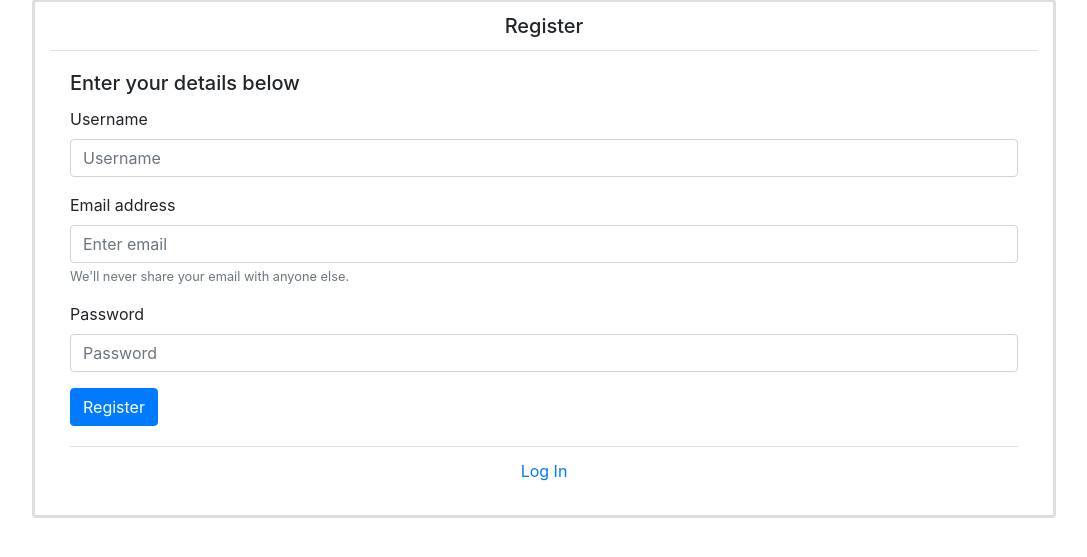
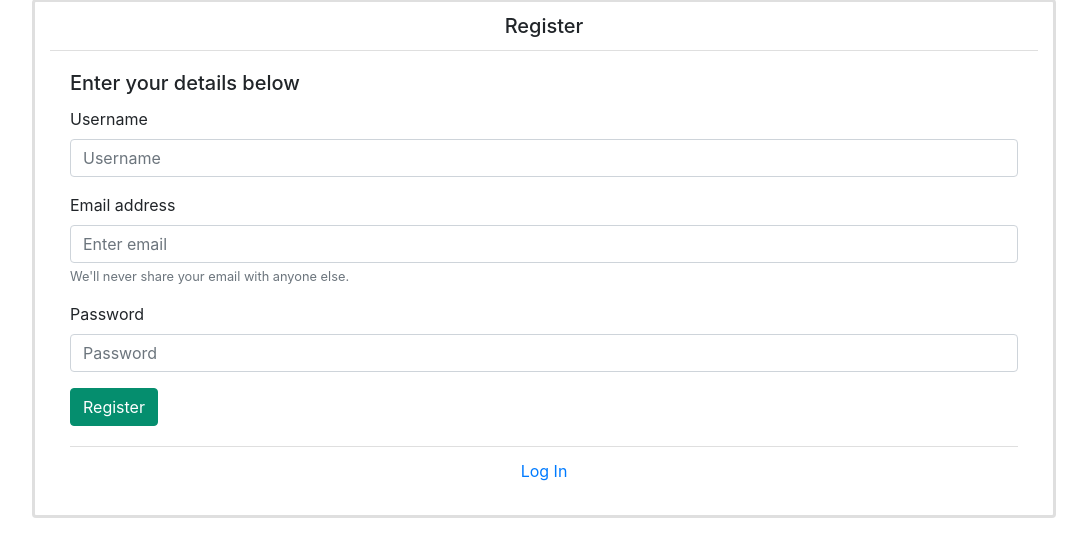
Before and after one commit to DonnaIB/surround_yourself_with_spanish, a Flask app: page /register in a window 1280 px wide. Shown: the part 153-710 px from the top of the page, without its empty margins (96-1183 px from the left). Run offline with Flask 2, Linux system fonts and the light colour scheme; some libraries are stand-ins or nearby versions.

Commit message:
Button color updated

```diff
--- a/static/css/style.css
+++ b/static/css/style.css
@@ -109,3 +109,15 @@
     padding-top: 20px;
 
 }
+
+/* buttons */
+
+.btn-primary {
+    background-color: #058E6E;
+    border-color: #058E6E;
+}
+
+.cancel {
+    background-color: #AA151B;
+    border-color: #AA151B;
+}
```
